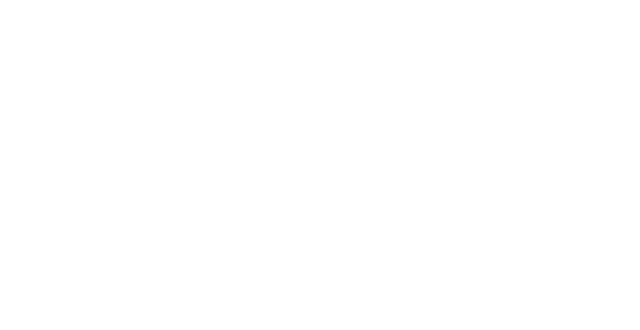
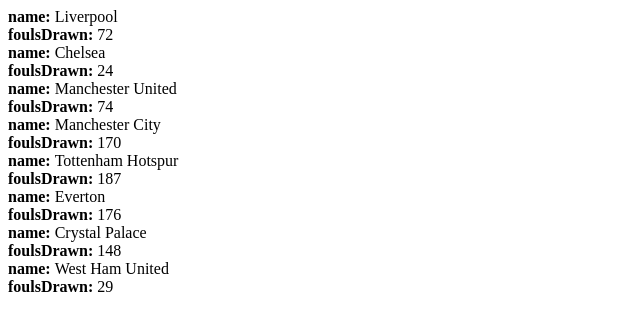
Before and after one commit to AdrianaSantorio/js-snack-es6, a plain HTML site: page index.html in a window 1280 px wide. Shown: the whole page, without its empty margins (0-640 px from the left). Drawn offline with Linux system fonts and the light colour scheme.

Commit message:
snack2 printed on page

```diff
--- a/index.html
+++ b/index.html
@@ -7,6 +7,7 @@
     <title>snacks</title>
 </head>
 <body>
+    <div id="display"></div>
     <!-- scripts -->
     <script src="js/snack2.js"></script>
 </body>
--- a/js/snack2.js
+++ b/js/snack2.js
@@ -72,3 +72,16 @@ for (let i = 0; i <soccerTeams.length; i++) { //ciclo legato all' array
 }
 
 console.table(chartedFouls);
+
+const displayElement = document.getElementById('display');
+
+for (let i = 0; i <chartedFouls.length; i++) { //ciclo legato all' array
+    for (let key in chartedFouls[i]) {
+        const div = document.createElement('div');
+        const strong = document.createElement('strong');
+        strong.append(key + ': '); //inserisce chiave nello strong
+        div.appendChild(strong);
+        div.append(chartedFouls[i][key]);//append mette del testo alla fine
+        displayElement.appendChild(div);
+    }
+};
```
